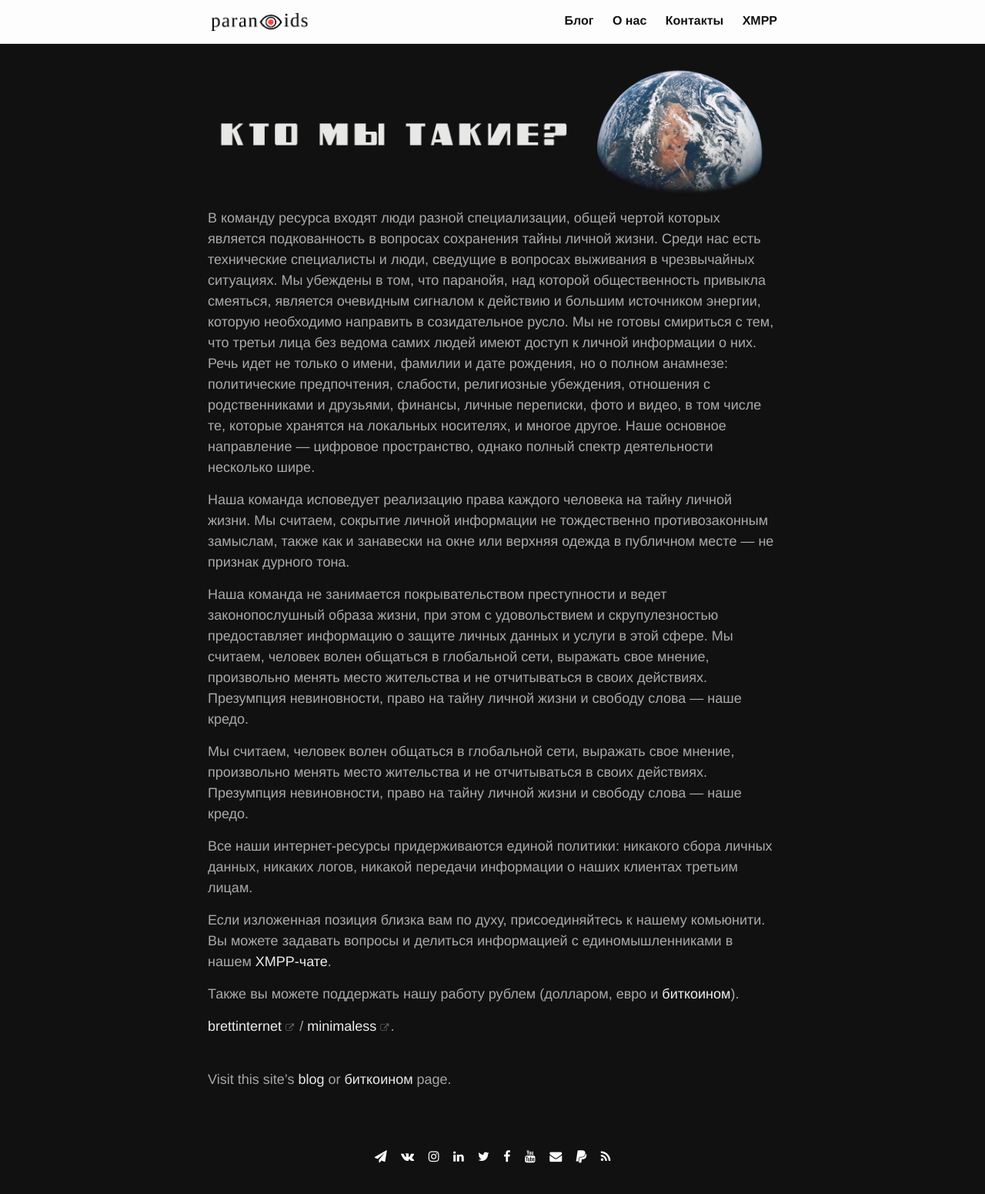
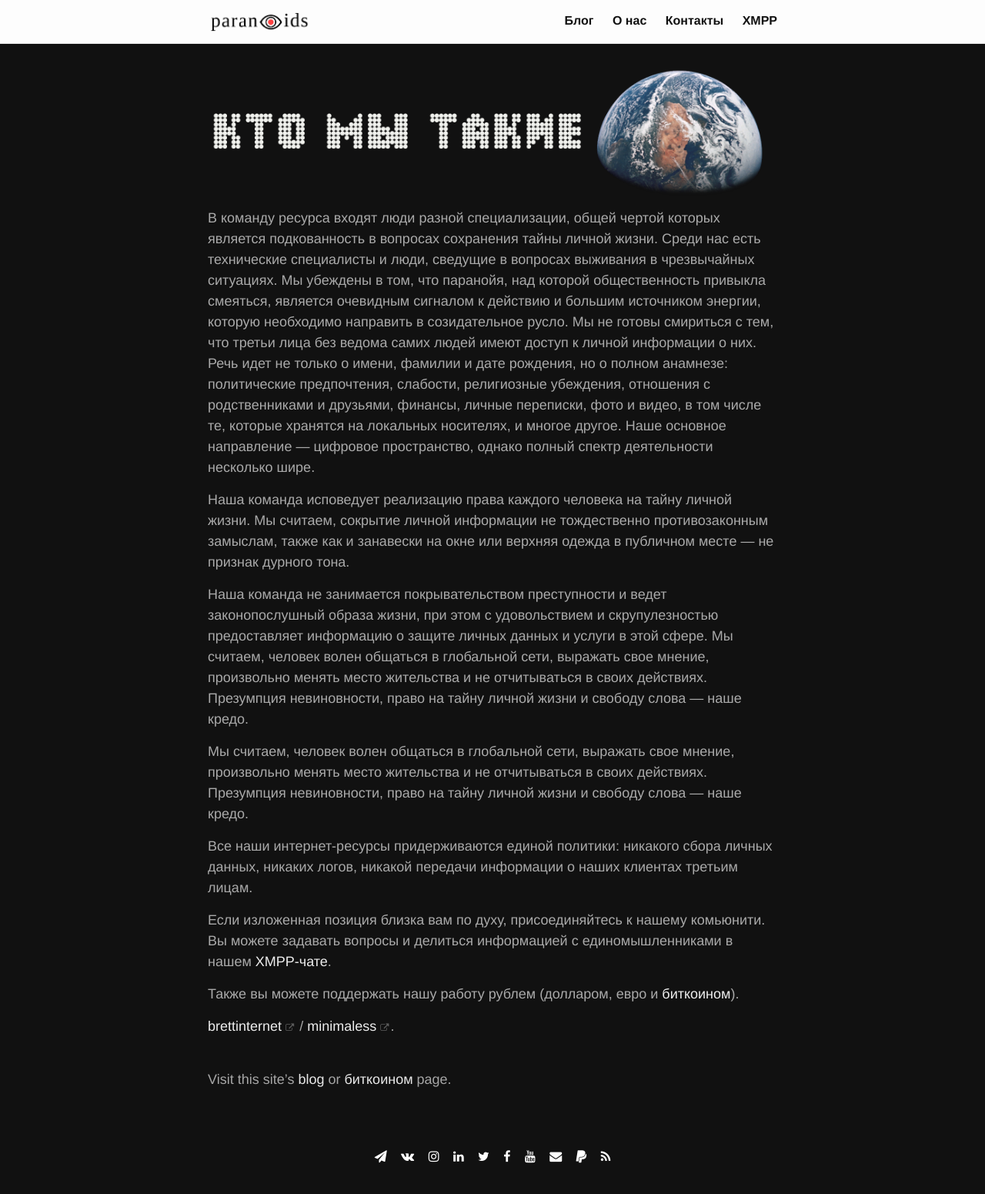
Before and after one commit to 2b7E1n6D0e5R7/2b7E1n6D0e5R7.github.io, a Jekyll site: the page built from _pages/about.md, in a window 1280 px wide. Shown: the whole page at 77% size. Built offline with Jekyll 4.4.1, drawn with Linux system fonts in a browser that asks for light colours.

Commit message:
Update about.md

```diff
--- a/_pages/about.md
+++ b/_pages/about.md
@@ -4,7 +4,7 @@ title: О нас
 permalink: /about/
 ---
 
-![earth](/images/e2arth.png)
+![earth](/images/earth.png)
 
 В команду ресурса входят люди разной специализации, общей чертой которых является подкованность в вопросах сохранения тайны личной жизни. Среди нас есть технические специалисты и люди, сведущие в вопросах выживания в чрезвычайных ситуациях. Мы убеждены в том, что паранойя, над которой общественность привыкла смеяться, является очевидным сигналом к действию и большим источником энергии, которую необходимо направить в созидательное русло. Мы не готовы смириться с тем, что третьи лица без ведома самих людей имеют доступ к личной информации о них. Речь идет не только о имени, фамилии и дате рождения, но о полном анамнезе: политические предпочтения, слабости, религиозные убеждения, отношения с родственниками и друзьями, финансы, личные переписки, фото и видео, в том числе те, которые хранятся на локальных носителях, и многое другое. Наше основное направление — цифровое пространство, однако полный спектр деятельности несколько шире.
 
```
